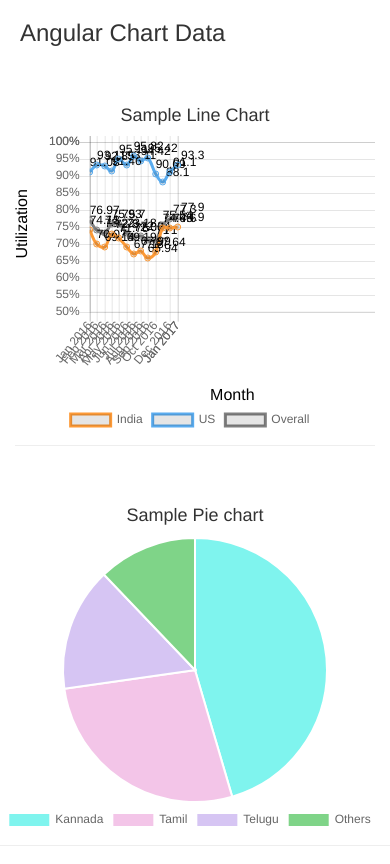
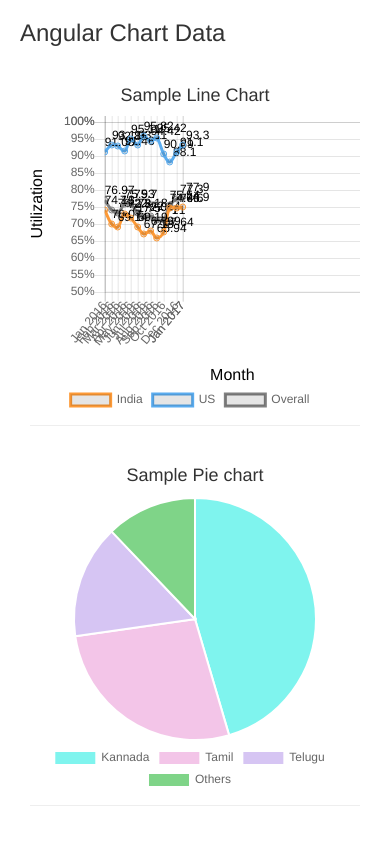
Before and after one commit to ASManojKumar/angular-sample-chart, a website: page index.html in a window 390 px wide. Drawn offline with nearby package versions, Linux system fonts and the light colour scheme; files that its build step writes are made by us from their sources; files whose address does not match are found by name.

Commit message:
css styles

```diff
--- a/css/style.css
+++ b/css/style.css
@@ -1,3 +1,9 @@
 h3 {
     margin: 20px;
 }
+
+@media(max-width: 992px) {
+    .col-md-6 {
+        width: 100%;
+    }
+}
--- a/index.html
+++ b/index.html
@@ -10,7 +10,7 @@
     <div ng-app="sample">
         <div ng-controller="firstController as first">
             <h3>Angular Chart Data</h3>
-            <div class="row col-md-12">
+            <div class="col-md-12">
                 <div class="col-md-6">
                     <div class="page-header text-center">
                         <h4>Sample Line Chart</h4>
@@ -19,7 +19,7 @@
                         </div>
                     </div>
                 </div>
-                <div class="row col-md-6">
+                <div class="col-md-6">
                     <div class="page-header text-center">
                         <h4>Sample Pie chart</h4>
                         <div class="chart-div">
```
Also changed, not shown: dist/css/style.css, dist/index.html.
